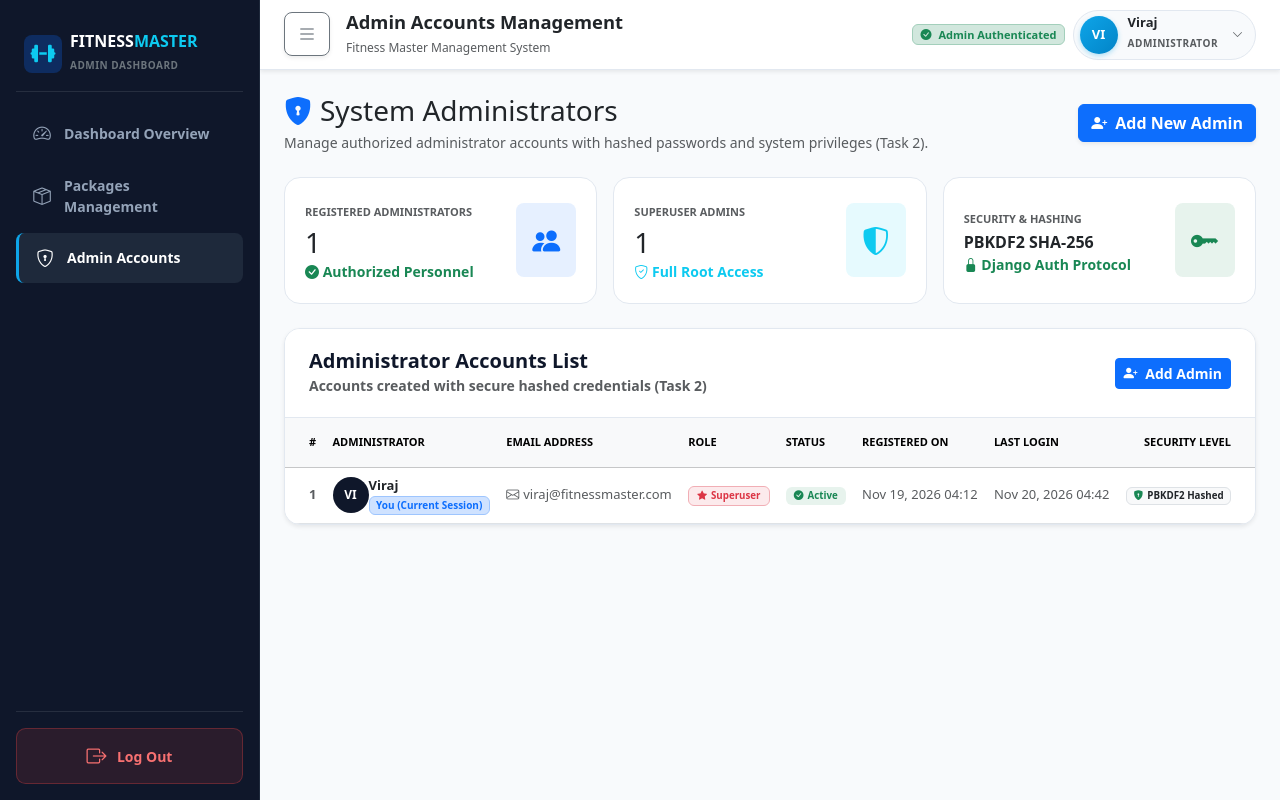
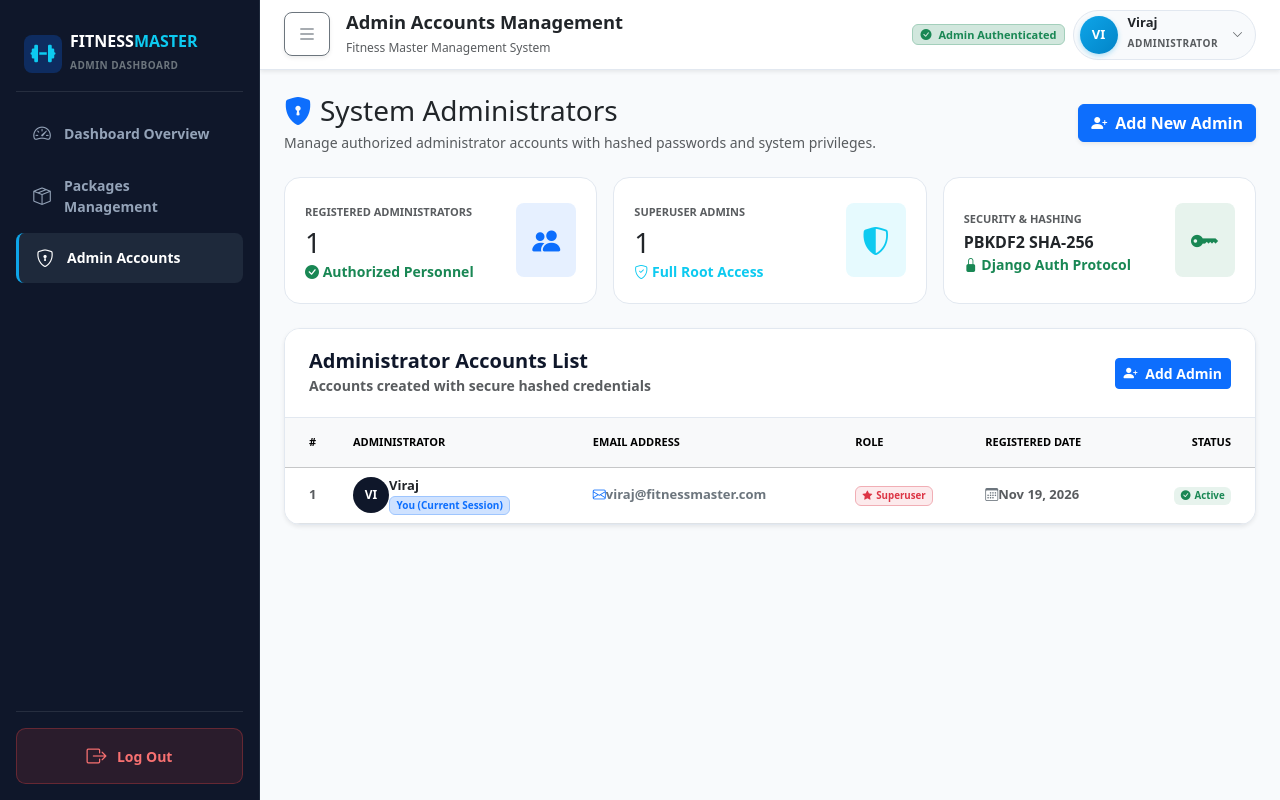
Before and after one commit to virudobariya24/Fitness_Master, a Django app: page /admins/ in a window 1280 px wide. Run offline with Django 5.2, Linux system fonts and the light colour scheme; a user stored in the database is signed in; data comes from the database, SQL or seed files in the repository.

Commit message:
Remove Task 2 labels, Security Level column, and timestamps from Admin accounts tables and arrange data cleanly

```diff
--- a/templates/accounts/admin_list.html
+++ b/templates/accounts/admin_list.html
@@ -15,7 +15,7 @@
         <i class="bi bi-shield-lock-fill text-primary me-2"></i>System Administrators
       </h3>
       <p class="text-muted small mb-0">
-        Manage authorized administrator accounts with hashed passwords and system privileges (Task 2).
+        Manage authorized administrator accounts with hashed passwords and system privileges.
       </p>
     </div>
     <div class="d-flex align-items-center gap-2">
@@ -76,7 +76,7 @@
     <div class="fm-card-header d-flex flex-wrap align-items-center justify-content-between gap-3">
       <div>
         <h5 class="mb-0 fw-bold">Administrator Accounts List</h5>
-        <small class="text-muted">Accounts created with secure hashed credentials (Task 2)</small>
+        <small class="text-muted">Accounts created with secure hashed credentials</small>
       </div>
       <button type="button" class="btn btn-sm btn-primary fw-bold" data-bs-toggle="modal" data-bs-target="#addAdminModal">
         <i class="bi bi-person-plus-fill me-1"></i> Add Admin
@@ -87,14 +87,12 @@
       <table class="table table-hover align-middle mb-0" style="font-size: 13px;">
         <thead class="table-light text-uppercase text-secondary fw-bold" style="font-size: 11px;">
           <tr>
-            <th class="ps-4 py-3">#</th>
+            <th class="ps-4 py-3" style="width: 60px;">#</th>
             <th class="py-3">Administrator</th>
             <th class="py-3">Email Address</th>
             <th class="py-3">Role</th>
-            <th class="py-3">Status</th>
-            <th class="py-3">Registered On</th>
-            <th class="py-3">Last Login</th>
-            <th class="text-end pe-4 py-3">Security Level</th>
+            <th class="py-3">Registered Date</th>
+            <th class="text-end pe-4 py-3">Status</th>
           </tr>
         </thead>
         <tbody>
@@ -115,42 +113,30 @@
                 </div>
               </td>
               <td>
-                <span class="text-muted"><i class="bi bi-envelope me-1"></i>{{ admin.email|default:"No email set" }}</span>
+                <span class="text-secondary fw-semibold"><i class="bi bi-envelope me-1.5 text-primary"></i>{{ admin.email|default:"No email set" }}</span>
               </td>
               <td>
                 {% if admin.is_superuser %}
-                  <span class="badge bg-danger bg-opacity-10 text-danger border border-danger-subtle fw-bold px-2 py-1">
+                  <span class="badge bg-danger bg-opacity-10 text-danger border border-danger-subtle fw-bold px-2.5 py-1">
                     <i class="bi bi-star-fill me-1"></i>Superuser
                   </span>
                 {% else %}
-                  <span class="badge bg-primary bg-opacity-10 text-primary border border-primary-subtle fw-semibold px-2 py-1">
+                  <span class="badge bg-primary bg-opacity-10 text-primary border border-primary-subtle fw-semibold px-2.5 py-1">
                     <i class="bi bi-shield me-1"></i>Staff Admin
                   </span>
                 {% endif %}
               </td>
-              <td>
+              <td class="text-muted fw-semibold">
+                <i class="bi bi-calendar3 me-1.5 text-secondary"></i>{{ admin.date_joined|date:"M d, Y" }}
+              </td>
+              <td class="text-end pe-4">
                 {% if admin.is_active %}
-                  <span class="badge bg-success bg-opacity-10 text-success fw-bold px-2 py-1">
+                  <span class="badge bg-success bg-opacity-10 text-success fw-bold px-2.5 py-1">
                     <i class="bi bi-check-circle-fill me-1"></i>Active
                   </span>
                 {% else %}
-                  <span class="badge bg-secondary text-white fw-bold px-2 py-1">Inactive</span>
+                  <span class="badge bg-secondary text-white fw-bold px-2.5 py-1">Inactive</span>
                 {% endif %}
-              </td>
-              <td class="text-muted">
-                {{ admin.date_joined|date:"M d, Y H:i" }}
-              </td>
-              <td class="text-muted">
-                {% if admin.last_login %}
-                  {{ admin.last_login|date:"M d, Y H:i" }}
-                {% else %}
-                  <span class="text-secondary opacity-75">Never</span>
-                {% endif %}
-              </td>
-              <td class="text-end pe-4">
-                <span class="badge bg-light text-dark border px-2.5 py-1.5 fw-semibold">
-                  <i class="bi bi-shield-lock-fill text-success me-1"></i>PBKDF2 Hashed
-                </span>
               </td>
             </tr>
           {% endfor %}
@@ -162,7 +148,7 @@
 </div>
 
 <!-- =========================================================================
-     ADD NEW ADMIN MODAL (Task 2)
+     ADD NEW ADMIN MODAL
      ========================================================================= -->
 <div class="modal fade" id="addAdminModal" tabindex="-1" aria-labelledby="addAdminModalLabel" aria-hidden="true">
   <div class="modal-dialog modal-dialog-centered">
```
Also changed, not shown: templates/dashboard/dashboard.html (+6 -4 lines).
